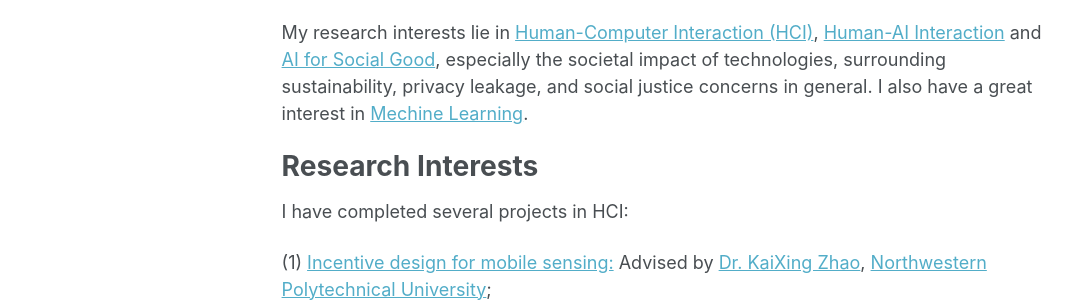
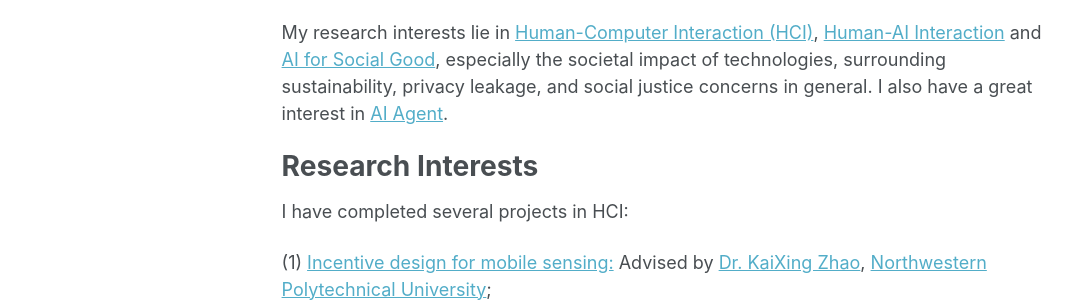
Before and after one commit to Carolzhangzz/AcademicWeb, a Jekyll site: the page built from _pages/about.md, in a window 1280 px wide and 900 px high. Shown: the part 336-638 px from the top of the window, without its empty margins (0-1086 px from the left). Built offline with Jekyll 4.4.1, drawn with Linux system fonts in a browser that asks for light colours; some web fonts are replaced.

Commit message:
Update about.md

```diff
--- a/_pages/about.md
+++ b/_pages/about.md
@@ -9,7 +9,7 @@ redirect_from:
 ## About Me
 I obtained my Bachelor’s degree in Computer Science and Technology from the School of Information Engineering at [China Jiliang University (CJLU)](https://english.cjlu.edu.cn/) and another degree in Computer and Information Science at [Auckland University of Technology (AUT)](https://www.aut.ac.nz/), advised by Dr. Lin Xiang and Dr. Haijun Tao.
 
-My research interests lie in [Human-Computer Interaction (HCI)](#), [Human-AI Interaction](#) and [AI for Social Good](#), especially the societal impact of technologies, surrounding sustainability, privacy leakage, and social justice concerns in general. I also have a great interest in [Mechine Learning](#).
+My research interests lie in [Human-Computer Interaction (HCI)](#), [Human-AI Interaction](#) and [AI for Social Good](#), especially the societal impact of technologies, surrounding sustainability, privacy leakage, and social justice concerns in general. I also have a great interest in [AI Agent](#).
 
 
 Research Interests
```
